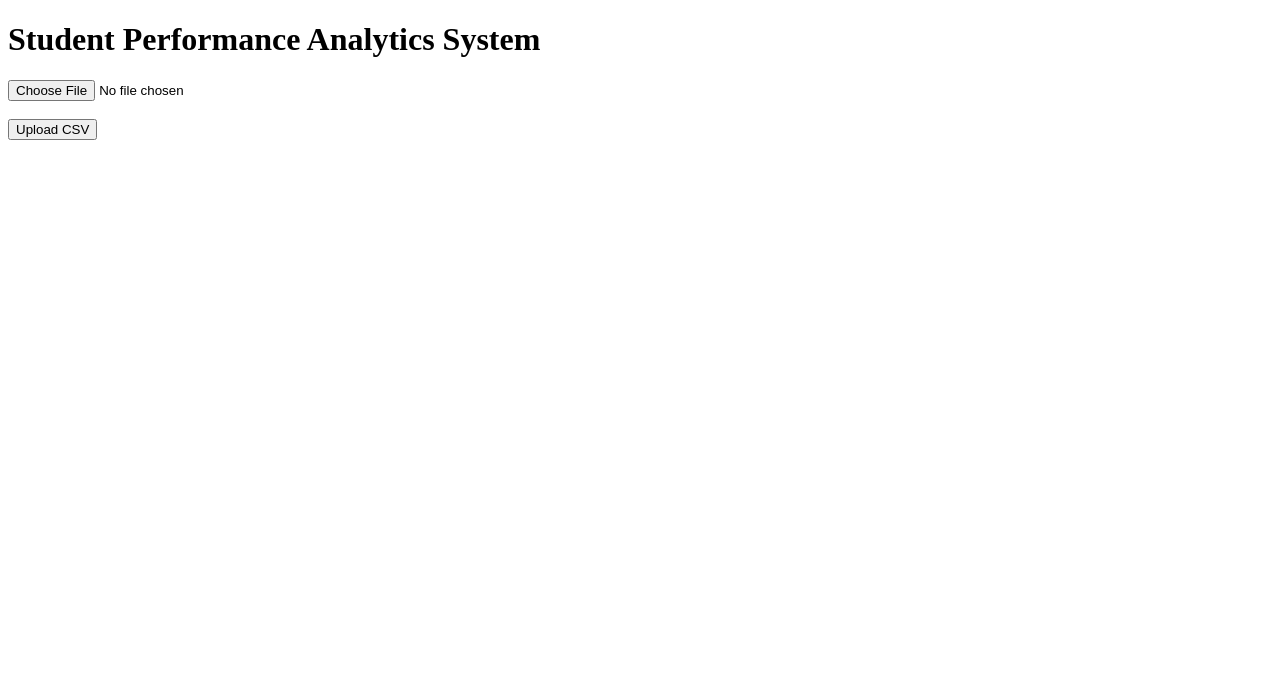
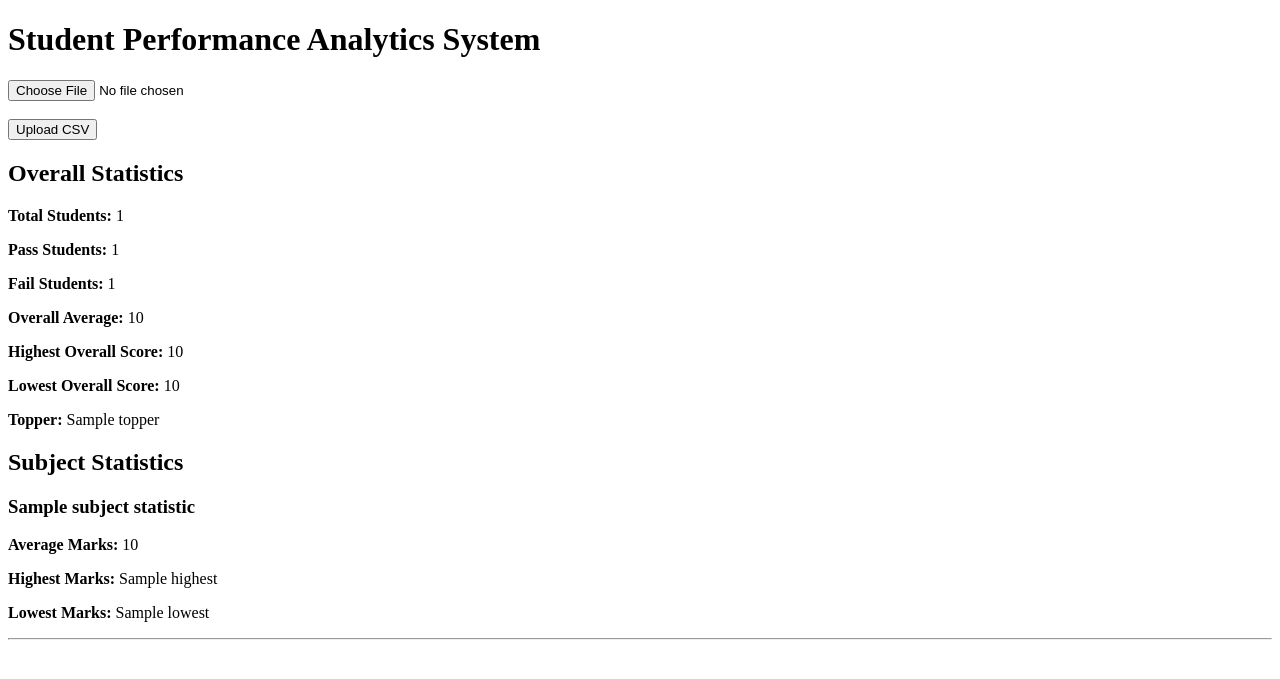
Before and after one commit to sranjan2708/student-performance-analytics-system, a Flask app: template templates/index.html in a window 1280 px wide. Shown: the top 679 px of the page. Run offline with Flask 3, Linux system fonts and the light colour scheme; the template is opened without the code that fills it: most values are stand-ins (such as "Sample title", 1, 10 or a date in 2020).

Commit message:
Added the data analysis part and integrated it with flask that will show the output on the dashboard

```diff
--- /dev/null
+++ b/analytics.py
@@ -0,0 +1,63 @@
+import pandas as pd
+
+PASS_MARKS = 40
+
+SUBJECTS = [
+    "Maths",
+    "Physics",
+    "Chemistry",
+    "English"
+]
+
+def calculate_overall_statistics(df):
+    total_students = len(df)
+    overall_statistics = {}
+
+    overall_statistics["total_students"] = total_students
+
+    df["Total"] = df[SUBJECTS].sum(axis=1)
+
+    pass_count = 0
+    fail_count = 0
+
+    for index, row in df.iterrows():
+
+        is_pass = True
+
+        for subject in SUBJECTS:
+            if row[subject] < PASS_MARKS:
+                is_pass = False
+                break
+
+        if is_pass:
+            pass_count += 1
+        else:
+            fail_count += 1
+
+    overall_statistics["pass_count"] = pass_count
+    overall_statistics["fail_count"] = fail_count
+
+    overall_statistics["overall_average"] = round(df["Total"].mean(), 2)
+    overall_statistics["highest_total"] = df["Total"].max()
+    overall_statistics["lowest_total"] = df["Total"].min()
+    overall_statistics["topper"] = df.loc[df["Total"].idxmax(), "Name"]
+
+
+    return overall_statistics
+
+
+def calculate_subject_statistics(df):
+    subject_statistics = {}
+
+    for subject in SUBJECTS:
+
+        average = round(df[subject].mean(), 2)
+        highest = df[subject].max()
+        lowest = df[subject].min()
+
+        subject_statistics[subject] = {
+            "average" : average,
+            "highest" : highest,
+            "lowest"  : lowest
+        }
+    return subject_statistics
--- a/app.py
+++ b/app.py
@@ -1,4 +1,9 @@
 from flask import Flask, render_template, request
+import pandas as pd
+from analytics import (
+    calculate_overall_statistics,
+    calculate_subject_statistics
+)
 
 app = Flask(__name__)
 
@@ -9,12 +14,25 @@ def home():
 
         uploaded_file = request.files["marks"]
 
+        df = pd.read_csv(uploaded_file)
+
+        overall_statistics = calculate_overall_statistics(df)
+
+        subject_statistics = calculate_subject_statistics(df)
+
         return render_template(
             "index.html",
-            message = f"{uploaded_file.filename} uploaded successfully!"
+            message = f"{uploaded_file.filename} uploaded successfully!",
+            overall_statistics = overall_statistics,
+            subject_statistics = subject_statistics
         )
 
-    return render_template("index.html", message=None)
+    return render_template(
+        "index.html",
+        message = None,
+        overall_statistics = None,
+        subject_statistics = None
+    )
 
 
 if __name__ == "__main__":
--- a/templates/index.html
+++ b/templates/index.html
@@ -27,6 +27,76 @@
 
     {% endif %}
 
+    {% if overall_statistics %}
+
+        <h2>Overall Statistics</h2>
+
+        <p>
+            <strong>Total Students:</strong>
+            {{ overall_statistics.total_students }}
+        </p>
+
+        <p>
+            <strong>Pass Students:</strong>
+            {{ overall_statistics.pass_count }}
+        </p>
+
+        <p>
+            <strong>Fail Students:</strong>
+            {{ overall_statistics.fail_count }}
+        </p>
+
+        <p>
+            <strong>Overall Average:</strong>
+            {{ overall_statistics.overall_average }}
+        </p>
+
+        <p>
+            <strong>Highest Overall Score:</strong>
+            {{ overall_statistics.highest_total }}
+        </p>
+
+        <p>
+            <strong>Lowest Overall Score:</strong>
+            {{ overall_statistics.lowest_total }}
+        </p>
+
+        <p>
+            <strong>Topper:</strong>
+            {{ overall_statistics.topper }}
+        </p>
+
+    {% endif %}
+
+    {% if subject_statistics %}
+
+        <h2>Subject Statistics</h2>
+
+        {% for subject, stats in subject_statistics.items() %}
+
+            <h3>{{ subject }}</h3>
+
+            <p>
+                <strong>Average Marks:</strong>
+                {{ stats.average }}
+            </p>
+
+            <p>
+                <strong>Highest Marks:</strong>
+                {{ stats.highest }}
+            </p>
+
+            <p>
+                <strong>Lowest Marks:</strong>
+                {{ stats.lowest }}
+            </p>
+
+            <hr>
+
+        {% endfor %}
+
+    {% endif %}
+
 </body>
 
 </html>
```
